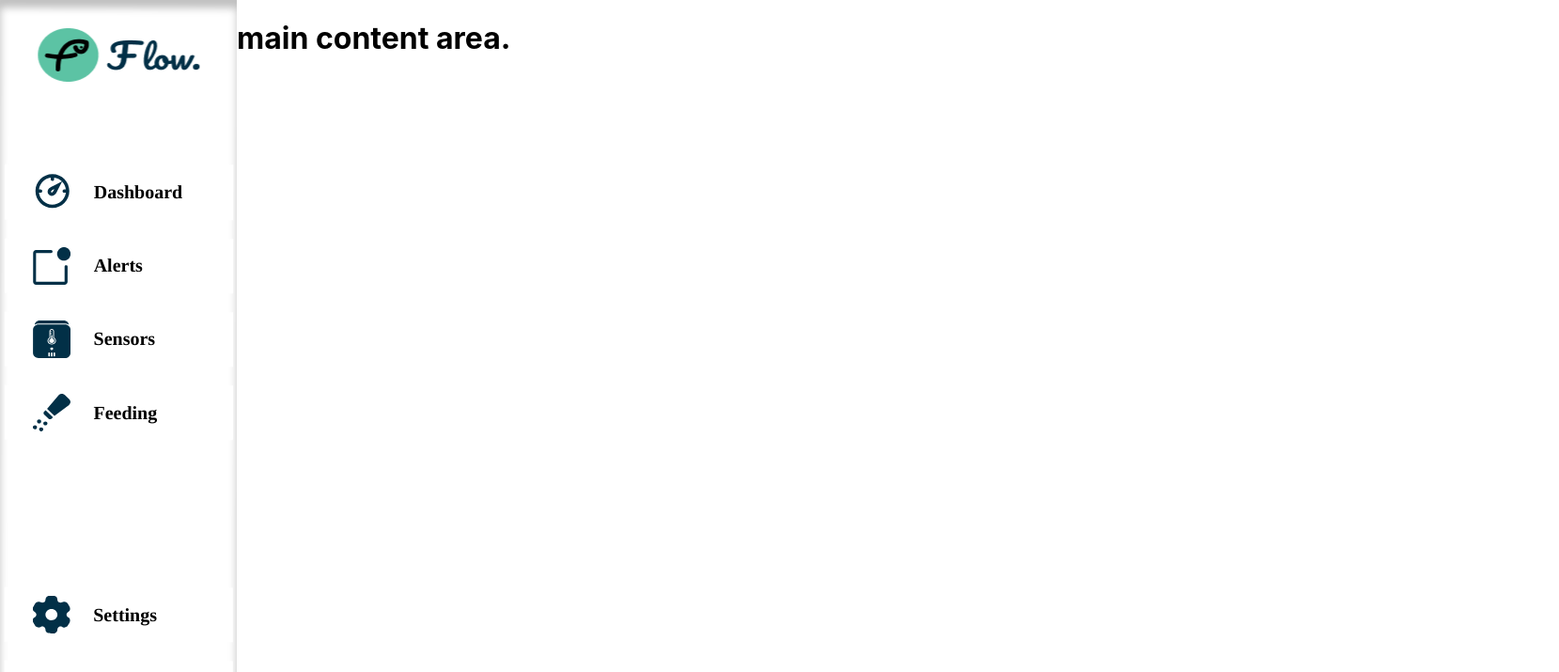
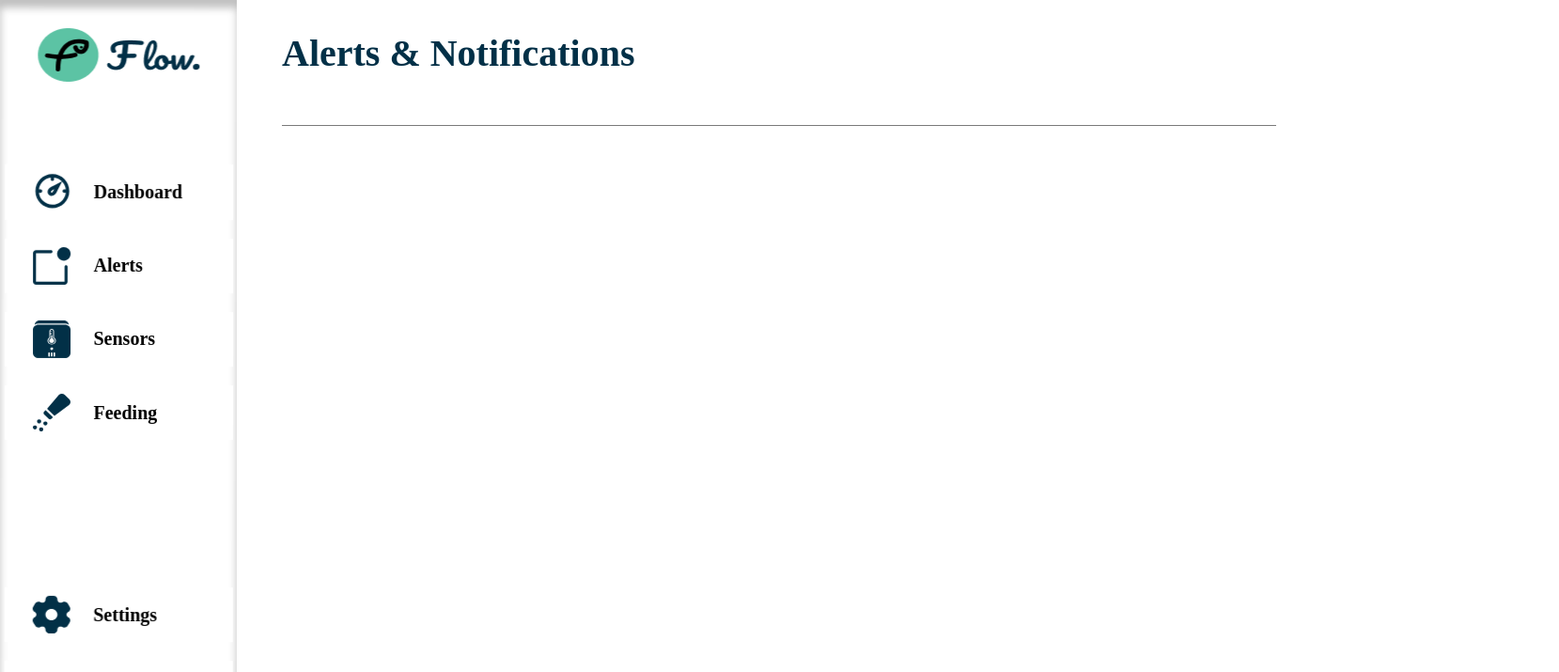
Before and after one commit to MerieemZitouni/FishFlow, a React (Create React App) app: page /alertes in a window 1280 px wide. Shown: the top 715 px of the page at 94% size, 1659 px wide, since content can reach past the window. Built offline with nearby package versions, Linux system fonts and the light colour scheme.

Commit message:
started alertes

```diff
--- a/package.json
+++ b/package.json
@@ -8,6 +8,7 @@
     "@testing-library/user-event": "^13.5.0",
     "react": "^18.3.1",
     "react-dom": "^18.3.1",
+    "react-router-dom": "^6.25.1",
     "react-scripts": "5.0.1",
     "web-vitals": "^2.1.4"
   },
--- a/src/App.js
+++ b/src/App.js
@@ -1,15 +1,23 @@
 import React from 'react';
+import { BrowserRouter as Router, Route, Routes } from 'react-router-dom';
+import Sidebar from './Components/Sidebar/Sidebar';
+import Alertes from './Pages/Alertes/Alertes';
 import styles from './App.module.css';
-import Sidebar from './Components/Sidebar/Sidebar';
 
 const App = () => {
   return (
-    <div className={styles.App}>
-      <Sidebar />
-      <div className={styles.content}>
-        <h1>main content area.</h1>
+    <Router>
+      <div className={styles.App}>
+        <Sidebar />
+        <div className={styles.content}>
+          <Routes>
+            {/* <Route path="/" element={<Dashboard />} /> */}
+            {/* <Route path="/dashboard" element={<Dashboard />} /> */}
+            <Route path="/alertes" element={<Alertes />} />
+          </Routes>
+        </div>
       </div>
-    </div>
+    </Router>
   );
 };
 
--- a/src/Components/Sidebar/Sidebar.js
+++ b/src/Components/Sidebar/Sidebar.js
@@ -1,5 +1,6 @@
 import React, { useState } from 'react';
 import styles from './Sidebar.module.css';
+import { Link } from 'react-router-dom';
 
 const Sidebar = () => {
 
@@ -13,37 +14,51 @@ const Sidebar = () => {
 
        <div className={styles.mainButtons} >
 
-       <button className={styles.elementContainer}>
+        <Link to="/dashboard" style={{ textDecoration: 'none' }}>
+        <button className={styles.elementContainer}>
           <img src="assets/dashboard.svg" alt="dashboard" style={{ width: '40px', height: '40px' }} />
           <h2 className={styles.text}>Dashboard</h2>
         </button>
+        </Link>
 
+
+        <Link to="/alertes" style={{ textDecoration: 'none' }}>
         <button className={styles.elementContainer}>
           <img src="assets/alerts.svg" alt="alerts" style={{ width: '40px', height: '40px' }} />
           <h2 className={styles.text}>Alerts</h2>
         </button>
+        </Link>
 
+        <Link to="/sensors" style={{ textDecoration: 'none' }}>
         <button className={styles.elementContainer}>
           <img src="assets/sensors.svg" alt="sensors" style={{ width: '40px', height: '40px' }} />
           <h2 className={styles.text}>Sensors</h2>
         </button>
+        </Link>
 
+        <Link to="/feeding"  style={{ textDecoration: 'none' }}>
         <button className={styles.elementContainer}>
           <img src="assets/feeding.svg" alt="feeding" style={{ width: '40px', height: '40px' }} />
           <h2 className={styles.text}>Feeding</h2>
         </button>
+        </Link>
       </div>
 
       <div className={styles.secondButtons}>
+
+        <Link to="/settings"  style={{ textDecoration: 'none' }}>
         <button className={styles.elementContainer}>
           <img src="assets/settings.svg" alt="settings" style={{ width: '40px', height: '40px' }} />
           <h2 className={styles.text}>Settings</h2>
         </button>
+        </Link>
 
+        <Link to="/logout"  style={{ textDecoration: 'none' }}>
         <button className={styles.elementContainer}>
           <img src="assets/logout.svg" alt="logout" style={{ width: '40px', height: '40px' }} />
           <h2 className={styles.text}>Logout</h2>
         </button>
+        </Link>
 
         </div>
 
--- a/src/Components/Sidebar/Sidebar.module.css
+++ b/src/Components/Sidebar/Sidebar.module.css
@@ -5,6 +5,10 @@
   flex-direction: column;
   height: 100vh;
   width: 252px;
+  margin-right: 50px;
+  position: fixed;
+
+
 
 
 background: #FFFFFF;
@@ -20,6 +24,7 @@ transform: rotate(0.06deg);
   font-size: 20px;
   font-family: 'Montserrat SemiBold';
   margin-left: 25px;
+
 }
 
 .sidebarContent{
--- /dev/null
+++ b/src/Pages/Alertes/Alertes.js
@@ -0,0 +1,19 @@
+import React, { useState } from 'react';
+import styles from './Alertes.module.css';
+
+const Alertes = () => {
+
+
+  return (
+    <div className={styles.Alertes}>
+        <div className={styles.header}>
+           <h2 className={styles.title}>Alerts & Notifications </h2>
+        </div>
+        <img src="assets/Lineheader.svg" alt="line" />
+
+
+    </div>
+  );
+};
+
+export default Alertes;
--- /dev/null
+++ b/src/Pages/Alertes/Alertes.module.css
@@ -0,0 +1,23 @@
+.Alertes{
+    display: flex;
+    flex-direction: column;
+    align-items: flex-start;
+    width: 100%;
+    margin-left: 300px;
+}
+.title{
+
+font-family: 'Montserrat';
+font-style: normal;
+font-weight: 700;
+font-size: 40px;
+color: #023047;
+
+
+}
+
+.header{
+    margin-bottom:20px;
+    display: flex;
+    flex-direction: row;
+}
```
Also changed, not shown: public/assets/Lineheader.svg (added), 1 other file (tests, documents, lock files or other folders).
